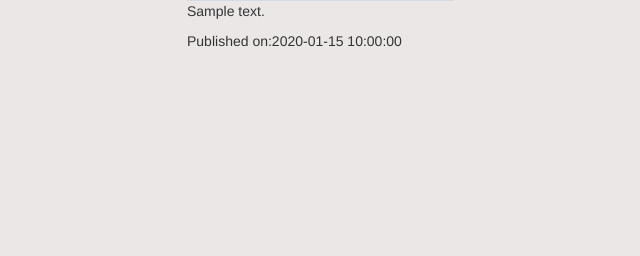
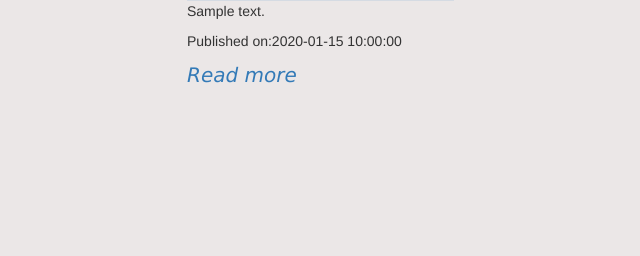
Before and after one commit to tinabayi/news, a Flask app: template app/templates/article.html in a window 1280 px wide; the page is wider, and only the part inside the window is pictured. Shown: the part 255-511 px from the top of that part, without its empty margins (128-768 px from the left). Run offline with Flask 2, Linux system fonts and the light colour scheme; the template is opened without the code that fills it: most values are stand-ins (such as "Sample title", 1, 10 or a date in 2020); grey boxes marked "Sample" are stand-in pictures; some libraries are stand-ins or nearby versions.

Commit message:
I make change

```diff
--- a/app/templates/article.html
+++ b/app/templates/article.html
@@ -21,6 +21,8 @@
         <img src='{{article.urlToImage}} ' alt="image loading"  height="200">
         <p class="description"> {{ article.description }}</p>
         <p class="publishedAt">Published on:{{ article.publishedAt}}</p>
+        <a id="link" href="{{article.url}}" target="_blank">Read more</a>
+
 
     {%endfor%}
 </div>
```
